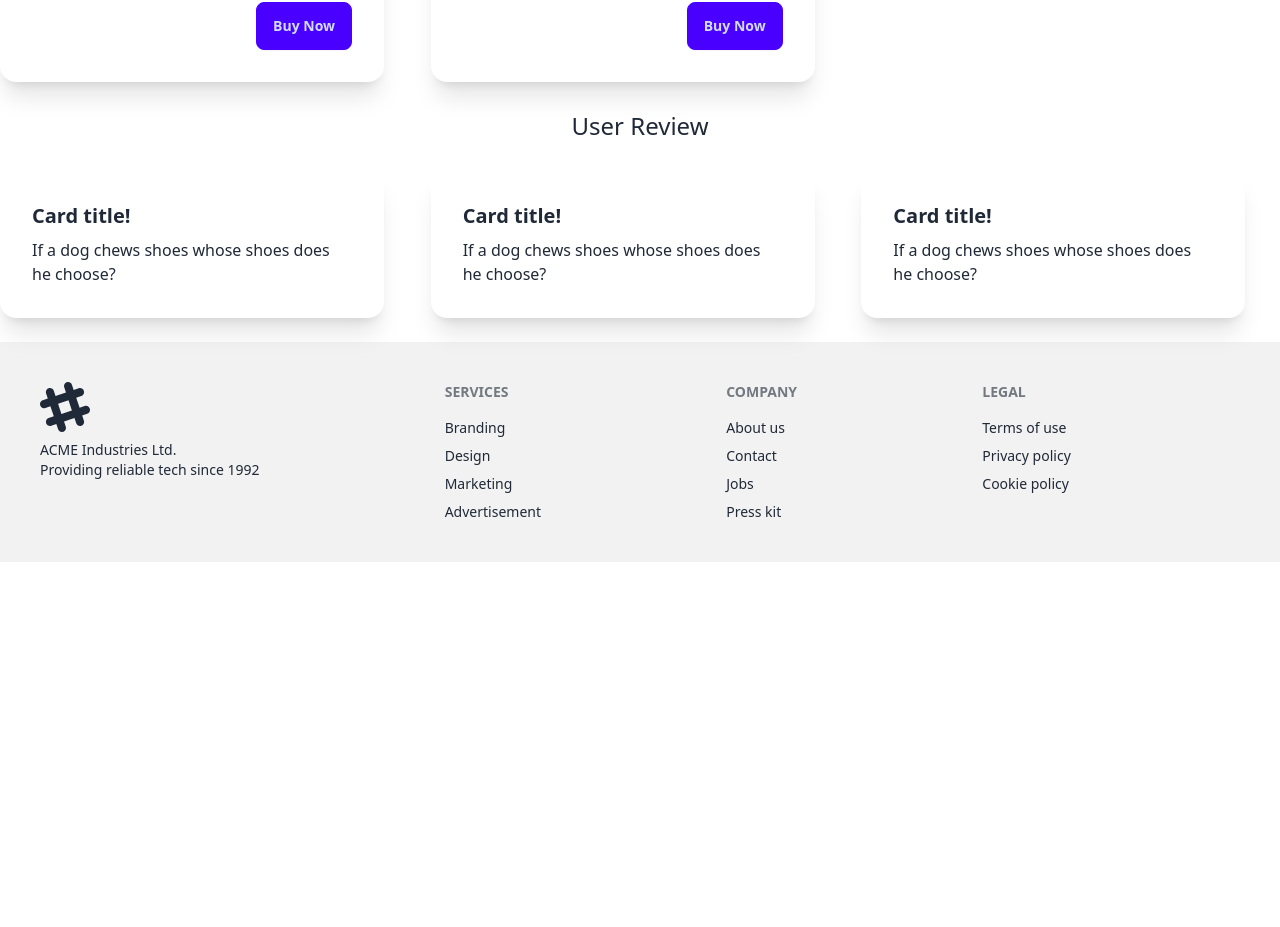
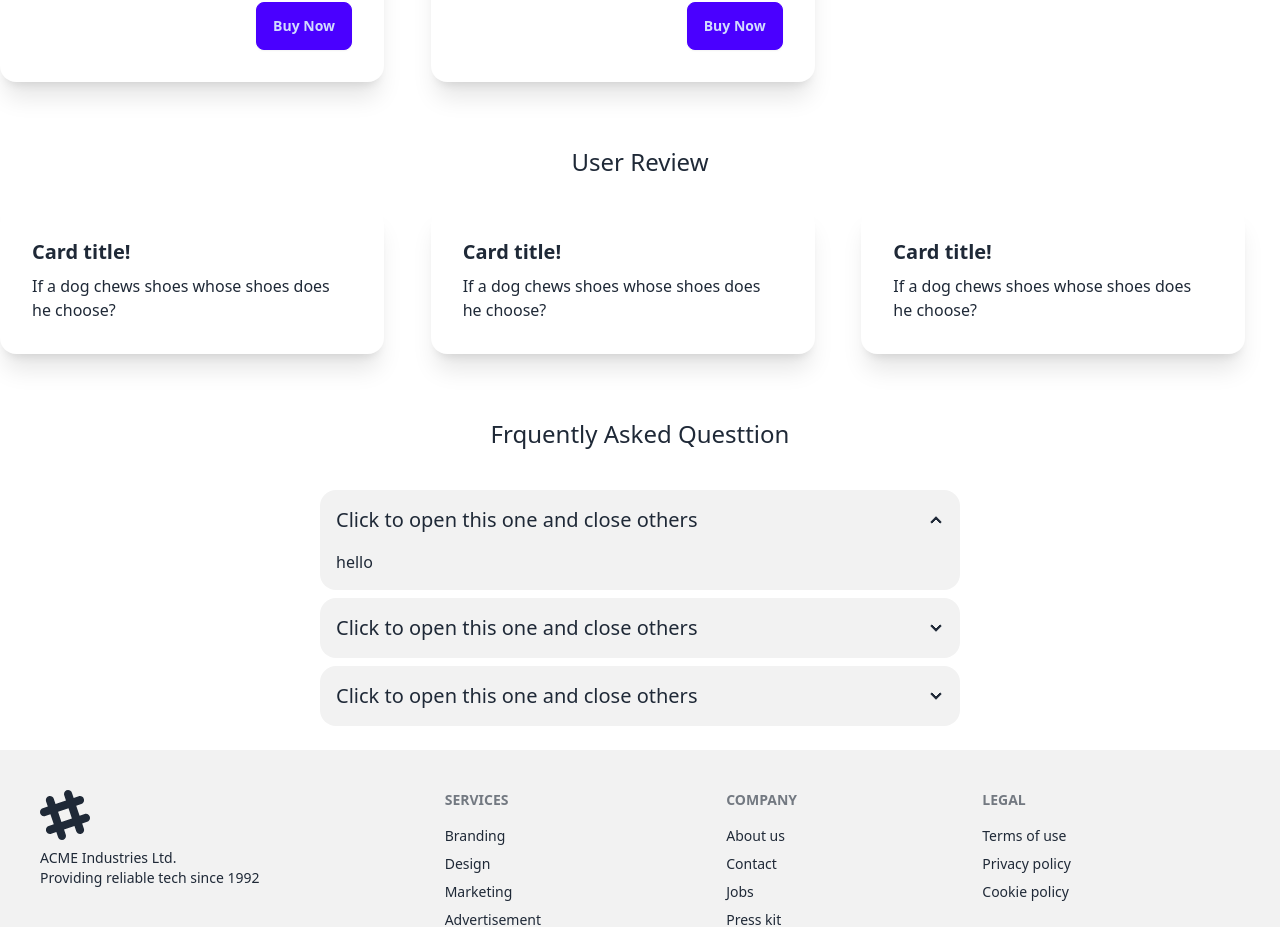
Before and after one commit to hridayroy19/gadget-shop, a React (Vite) app: page / in a window 1280 px wide. Shown: the part 1870-2797 px from the top of the page. Before the commit the page ends 2432 px from the top, so only its background shows below. Built offline with nearby package versions, Linux system fonts and the light colour scheme.

Commit message:
create fq section

```diff
--- /dev/null
+++ b/src/components/homeComponents/Accordion.jsx
@@ -0,0 +1,41 @@
+const Accordion = () => {
+  return (
+    <>
+      <h2 className=" text-center text-2xl mb-10">
+        Frquently Asked Questtion{" "}
+      </h2>
+
+      <div className=" flex flex-col gap-2 w-1/2 mx-auto">
+        <div className="collapse collapse-arrow bg-base-200">
+          <input type="radio" name="my-accordion-2" defaultChecked />
+          <div className="collapse-title text-xl font-medium">
+            Click to open this one and close others
+          </div>
+          <div className="collapse-content">
+            <p>hello</p>
+          </div>
+        </div>
+        <div className="collapse collapse-arrow bg-base-200">
+          <input type="radio" name="my-accordion-2" />
+          <div className="collapse-title text-xl font-medium">
+            Click to open this one and close others
+          </div>
+          <div className="collapse-content">
+            <p>hello</p>
+          </div>
+        </div>
+        <div className="collapse collapse-arrow bg-base-200">
+          <input type="radio" name="my-accordion-2" />
+          <div className="collapse-title text-xl font-medium">
+            Click to open this one and close others
+          </div>
+          <div className="collapse-content">
+            <p>hello</p>
+          </div>
+        </div>
+      </div>
+    </>
+  );
+};
+
+export default Accordion;
--- a/src/pages/Home.jsx
+++ b/src/pages/Home.jsx
@@ -1,3 +1,4 @@
+import Accordion from "../components/homeComponents/Accordion";
 import Banner from "../components/homeComponents/Banner";
 import FutureProduct from "../components/homeComponents/FutureProduct.";
 import Review from "../components/homeComponents/Review";
@@ -7,8 +8,15 @@ const Home = () => {
     <>
       <div>
         <Banner />
-        <FutureProduct />
-        <Review/>
+        <div className=" container mx-auto">
+          <FutureProduct />
+          <div className=" mt-16 mb-10">
+            <Review />
+          </div>
+          <div className=" mt-16">
+            <Accordion />
+          </div>
+        </div>
       </div>
     </>
   );
```
